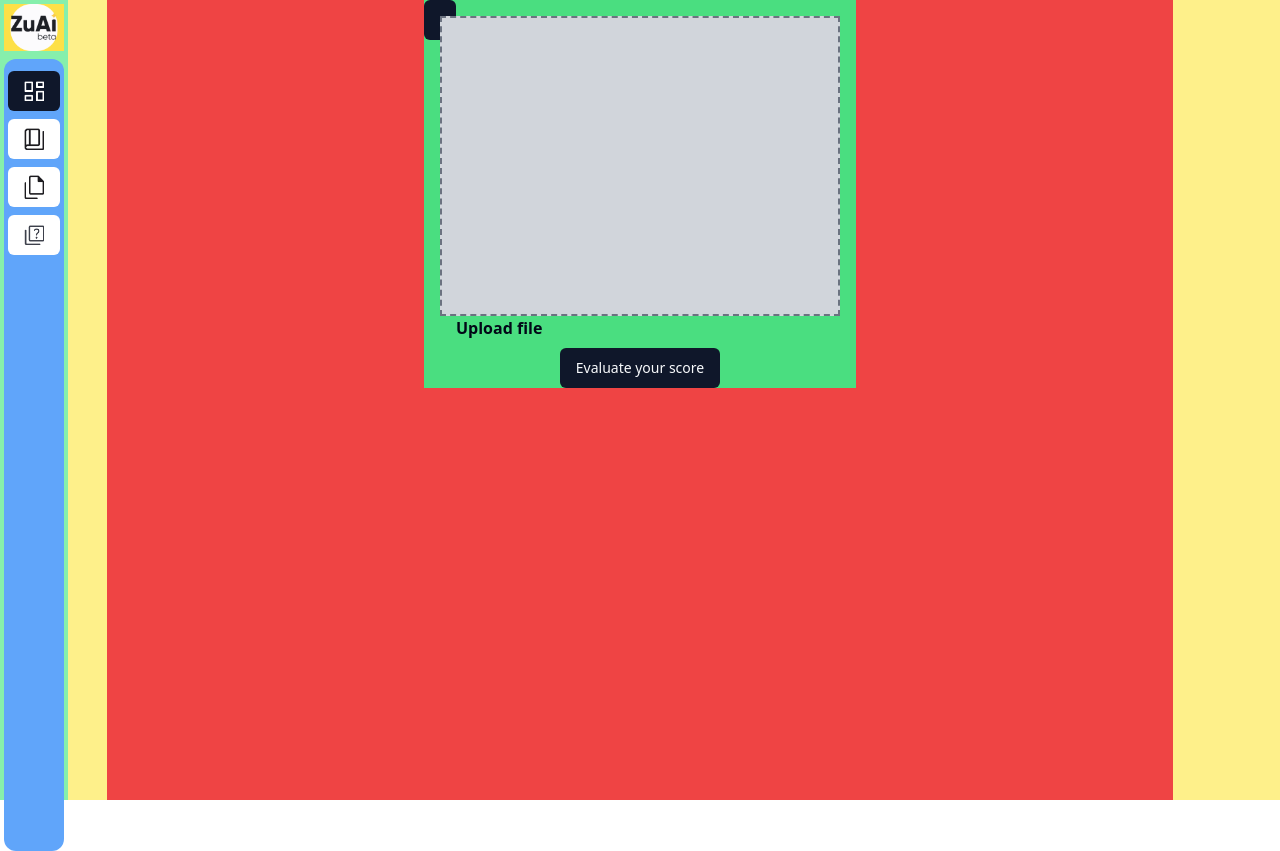
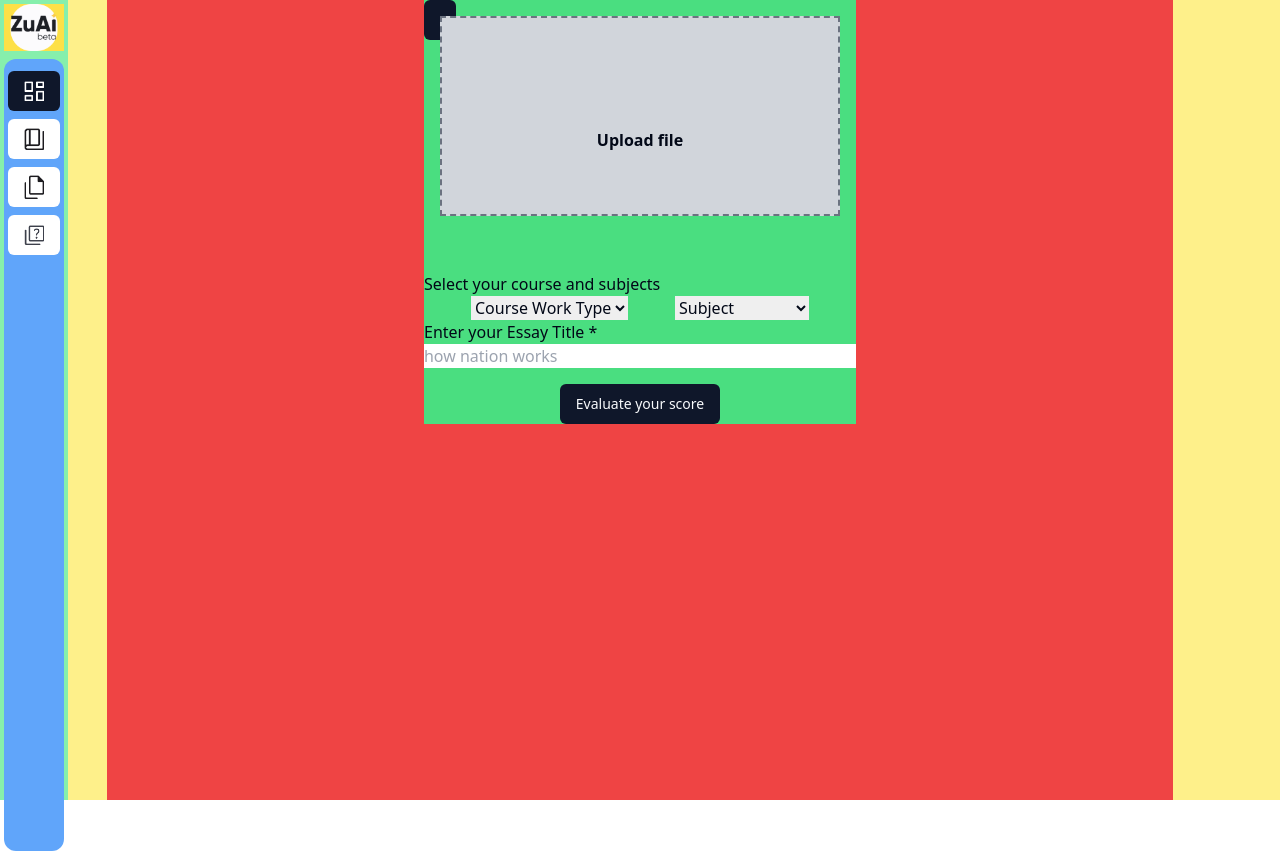
Before and after one commit to gokulkumar0209/ZuAi, a React (Vite) app in the folder client/: page / in a window 1280 px wide. Both pictures are taken after a click on the button 122 px from the left and 20 px from the top of the page. Built offline with nearby package versions, Linux system fonts and the light colour scheme.

Commit message:
Added details section in InputBox

```diff
--- a/client/src/@components/elements/DragDrop.tsx
+++ b/client/src/@components/elements/DragDrop.tsx
@@ -23,15 +23,15 @@ function DragDrop({ selectedFile, setSelectedFile }: DragDropProps) {
 	return (
 		<div className="p-4">
 			<div
-				className="bg-gray-300 border-2 border-dashed border-gray-500 w-[400px] h-[300px] relative block"
+				className="bg-gray-300 border-2 border-dashed border-gray-500 w-[400px] h-[200px] relative block"
 				style={{ pointerEvents: "all" }}
 				onDrop={handleDrop}
 				onDragOver={handleDragOver}
 			></div>
-			<div className=" flex items-center justify-center h-full">
+			<div className=" relative -top-32 flex items-center justify-center">
 				{selectedFile && <span>{selectedFile.name}</span>}
 			</div>
-			<div className=" absolute">
+			<div className=" relative -top-24 flex justify-center">
 				<label
 					htmlFor="file-upload"
 					className=" cursor-pointer font-bold py-2 px-4 rounded"
--- a/client/src/@components/elements/Home.tsx
+++ b/client/src/@components/elements/Home.tsx
@@ -10,25 +10,25 @@ interface HomeProps {
 const Home: React.FC<HomeProps> = (_props: HomeProps) => {
   const [selectedFile, setSelectedFile] = useState<File | null>(null);
   const [show, setShow] = useState(false);
+
   return (
     <div>
-			<div className=" absolute">
+      <div className="absolute">
         <Button onClick={() => setShow(!show)} />
       </div>
-			<div className={show ? "" : "hidden"}>
+
+      {show ? (
         <InputBox
           selectedFile={selectedFile}
           setSelectedFile={setSelectedFile}
+          setShow={setShow}
         />
-
-			</div>
-
-			<div className={!show ? "" : "hidden"}>
+      ) : (
         <Result
           percentage={100} // Ensure this is a number type as expected by Result
           selectedFile={selectedFile}
         />
-			</div>
+      )}
     </div>
   );
 };
--- a/client/src/@components/elements/InputBox.tsx
+++ b/client/src/@components/elements/InputBox.tsx
@@ -1,17 +1,26 @@
-import React from "react";
+import React, { useEffect, useState } from "react";
 import DragDrop from "./DragDrop";
 import { Button } from "../ui/button";
 
 interface InputBoxProps {
 	selectedFile: File | null;
 	setSelectedFile: (file: File | null) => void;
+	setShow: (show: boolean) => void;
 }
+
 const InputBox: React.FC<InputBoxProps> = ({
 	selectedFile,
 	setSelectedFile,
+	setShow,
 }) => {
+	const [course, setCourse] = useState("");
+	const [subject, setSubject] = useState("");
+	const [title, setTitle] = useState("");
+	useEffect(() => {
+		setTitle("");
+	}, [selectedFile]);
 	const handleSubmit = () => {
-		if (selectedFile) {
+		if (selectedFile && title != "") {
 			const reader = new FileReader();
 			reader.onload = () => {
 				const fileData = reader.result as string;
@@ -23,18 +32,65 @@ const InputBox: React.FC<InputBoxProps> = ({
 				alert(`File "${selectedFile.name}" saved successfully.`);
 			};
 			reader.readAsDataURL(selectedFile);
+			setShow(false);
 		} else {
-			alert("No file selected!");
+			setShow(true);
+
+			if (!selectedFile) {
+				alert("No file selected!");
+			} else {
+				alert("No title Given");
+			}
 		}
 	};
+
 	return (
-		<div className=" bg-green-400">
+		<div className="bg-green-400">
 			<DragDrop selectedFile={selectedFile} setSelectedFile={setSelectedFile} />
-
-			<div className=" flex justify-center">
-				<Button onClick={handleSubmit} className="mt-4">
-					Evaluate your score
-				</Button>
+			<div>
+				<form className="">
+					<p>Select your course and subjects</p>
+					<div className="flex justify-evenly">
+						<select
+							name="course"
+							value={course}
+							onChange={(e) => setCourse(e.target.value)}
+						>
+							<option value="">Course Work Type</option>
+							<option value="IA">IA</option>
+							<option value="EE">EE</option>
+							<option value="IO">IO</option>
+							<option value="Tok">Tok</option>
+						</select>
+						<select
+							name="subject"
+							value={subject}
+							onChange={(e) => setSubject(e.target.value)}
+						>
+							<option value="">Subject</option>
+							<option value="Fluid Dynamics">Fluid Dynamics</option>
+							<option value="Heat Transfer">Heat Transfer</option>
+							<option value="Mass Transfer">Mass Transfer</option>
+							<option value="M1">M1</option>
+						</select>
+					</div>
+					<div className="grid">
+						<label htmlFor="title">Enter your Essay Title *</label>
+						<input
+							type=""
+							id="title"
+							required
+							placeholder="how nation works"
+							value={title}
+							onChange={(e) => setTitle(e.target.value)}
+						/>
+					</div>
+					<div className="flex justify-center">
+						<Button type="submit" onClick={handleSubmit} className="mt-4">
+							Evaluate your score
+						</Button>
+					</div>
+				</form>
 			</div>
 		</div>
 	);
```
Lines whose indentation alone changed are shown as unchanged.
